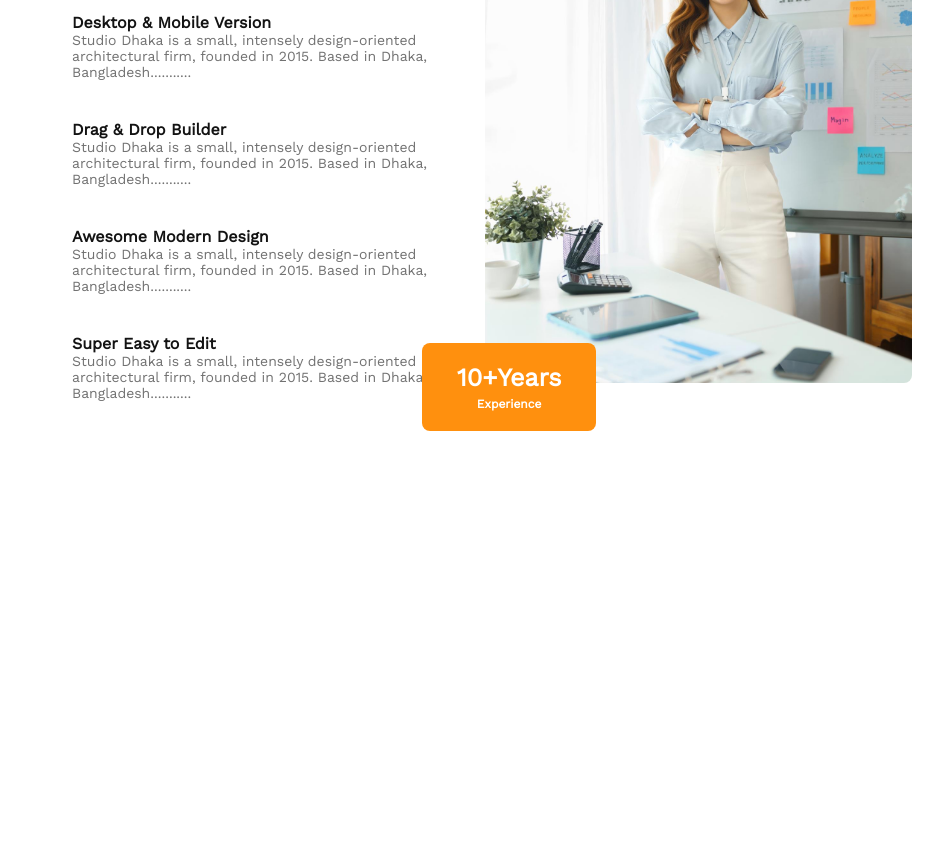
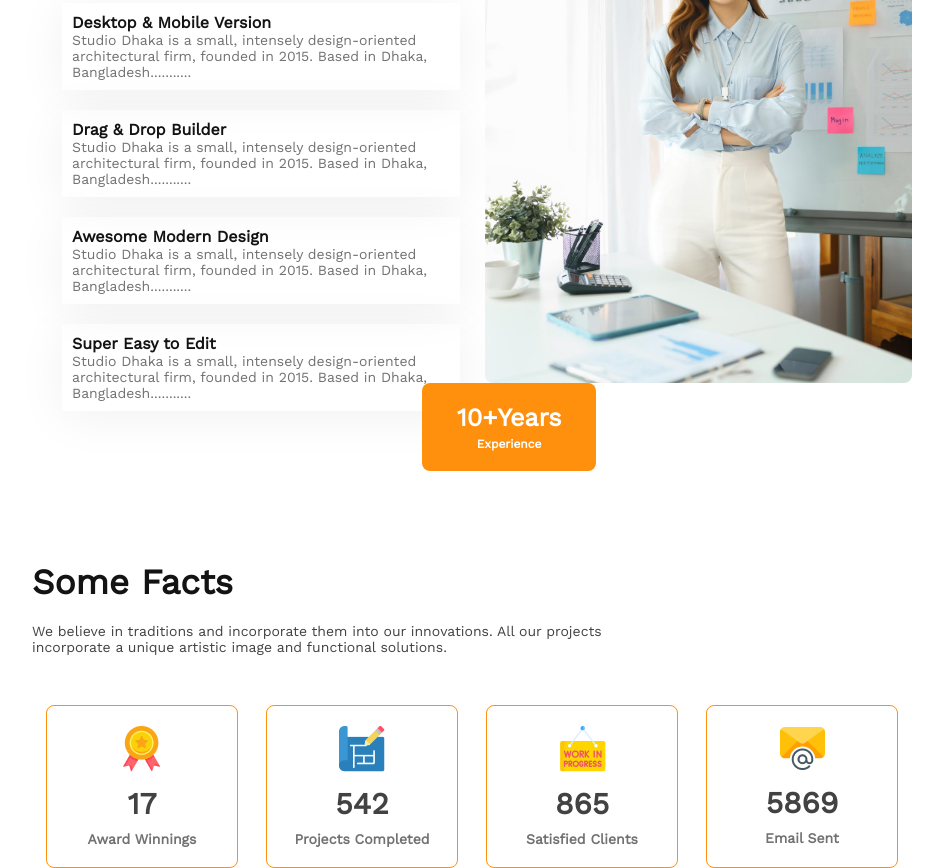
Before and after one commit to anischp/07-Assignment-02, a plain HTML site: page index.html in a window 1280 px wide. Shown: the part 1714-2582 px from the top of the page, without its empty margins (168-1111 px from the left). Before the commit the page ends 2145 px from the top, so only its background shows below. Drawn offline with nearby package versions, Linux system fonts and the light colour scheme.

Commit message:
Facts added

```diff
--- a/index.html
+++ b/index.html
@@ -122,6 +122,37 @@
           <p>Experience</p>
         </div>
       </section>
+      <!-- Some Facts section -->
+      <section class="some-facts">
+        <h1 class="facts-title">Some Facts</h1>
+        <p>
+          We believe in traditions and incorporate them into our innovations.
+          All our projects <br />incorporate a unique artistic image and
+          functional solutions.
+        </p>
+        <div class="facts-container">
+          <div class="fact">
+            <img src="images/icons/ribon.png" alt="" />
+            <h1>17</h1>
+            <h3>Award Winnings</h3>
+          </div>
+          <div class="fact">
+            <img src="images/icons/projects.png" alt="" />
+            <h1>542</h1>
+            <h3>Projects Completed</h3>
+          </div>
+          <div class="fact">
+            <img src="images/icons/customers.png" alt="" />
+            <h1>865</h1>
+            <h3>Satisfied Clients</h3>
+          </div>
+          <div class="fact">
+            <img src="images/icons/email.png" alt="" />
+            <h1>5869</h1>
+            <h3>Email Sent</h3>
+          </div>
+        </div>
+      </section>
     </main>
     <footer></footer>
   </body>
--- a/styles/style.css
+++ b/styles/style.css
@@ -132,6 +132,7 @@ header a {
 .feature {
   margin-bottom: 20px;
   padding: 10px;
+  box-shadow: 0px 6px 50px rgba(0, 0, 0, 0.06);
 }
 .feature h3 {
   font-weight: 600;
@@ -155,7 +156,7 @@ header a {
   text-align: center;
   position: absolute;
   left: calc(50% - 50px);
-  bottom: 0px;
+  bottom: -40px;
 }
 .experience-tag h1 {
   margin-bottom: 5px;
@@ -166,3 +167,43 @@ header a {
   font-weight: 700;
   font-size: 12px;
 }
+
+/* Facts Styles */
+.some-facts {
+  margin: 130px 200px 0 200px;
+}
+.facts-title {
+  font-weight: 700;
+  font-size: 35px;
+  color: #131313;
+  margin-bottom: 20px;
+}
+.some-facts p {
+  font-weight: 500;
+  font-size: 14px;
+  color: #424242;
+  margin-bottom: 50px;
+}
+.facts-container {
+  display: flex;
+  justify-content: space-around;
+}
+.fact {
+  width: 150px;
+  padding: 20px;
+  text-align: center;
+  /* line-height: 40px; */
+  font-weight: 600;
+  border: 1px solid #ff900e;
+  border-radius: 8px;
+}
+.fact h1 {
+  font-size: 30px;
+  color: #424242;
+  margin-top: 10px;
+}
+.fact h3 {
+  font-size: 14px;
+  color: #727272;
+  margin-top: 10px;
+}
```
